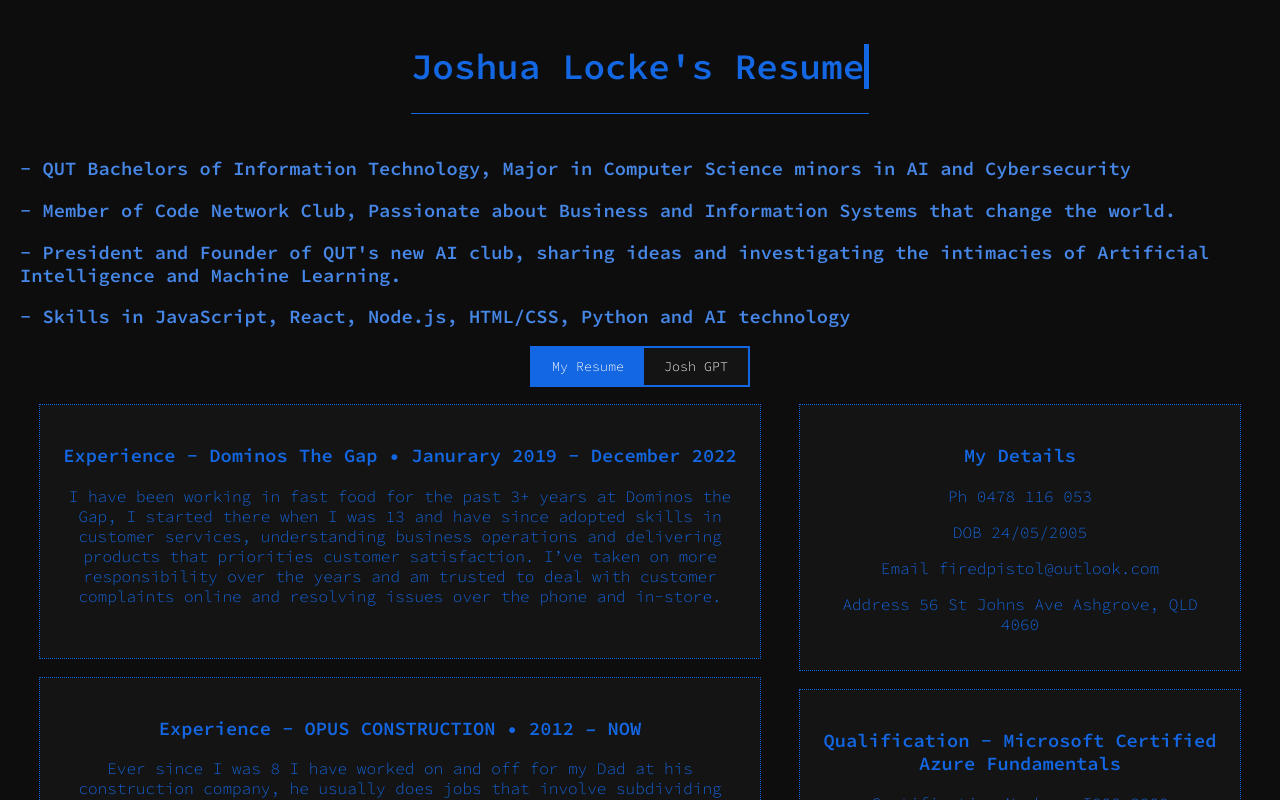
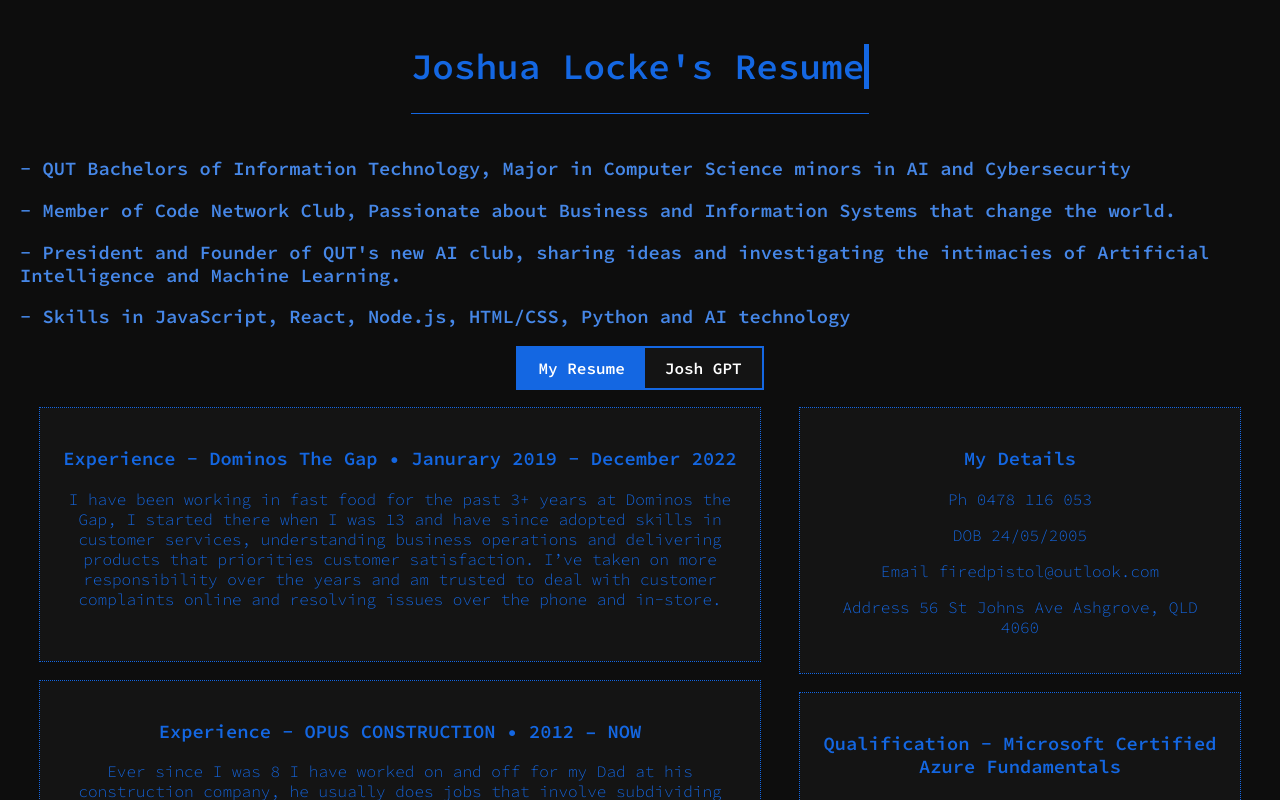
Before and after one commit to lockej2005/joshsresume1, a React (Create React App) app: page / in a window 1280 px wide. Shown: the top 800 px of the page. Built offline with nearby package versions, Linux system fonts and the light colour scheme.

Commit message:
fix styles

```diff
--- a/src/App.css
+++ b/src/App.css
@@ -93,7 +93,17 @@ body {
 
   animation-fill-mode: forwards;
 }
-
+button {
+  padding: 10px 20px;
+  font-size: 16px;
+  background-color: #1467e2;
+  border: none;
+  outline: none;
+  color: white;
+  font-family: 'Source Code Pro', monospace;
+  font-weight: bold;
+  outline: 1px solid #1467e2;
+}
 .button-group button.selected {
   background-color: #1467e2;
   color: white;
```
